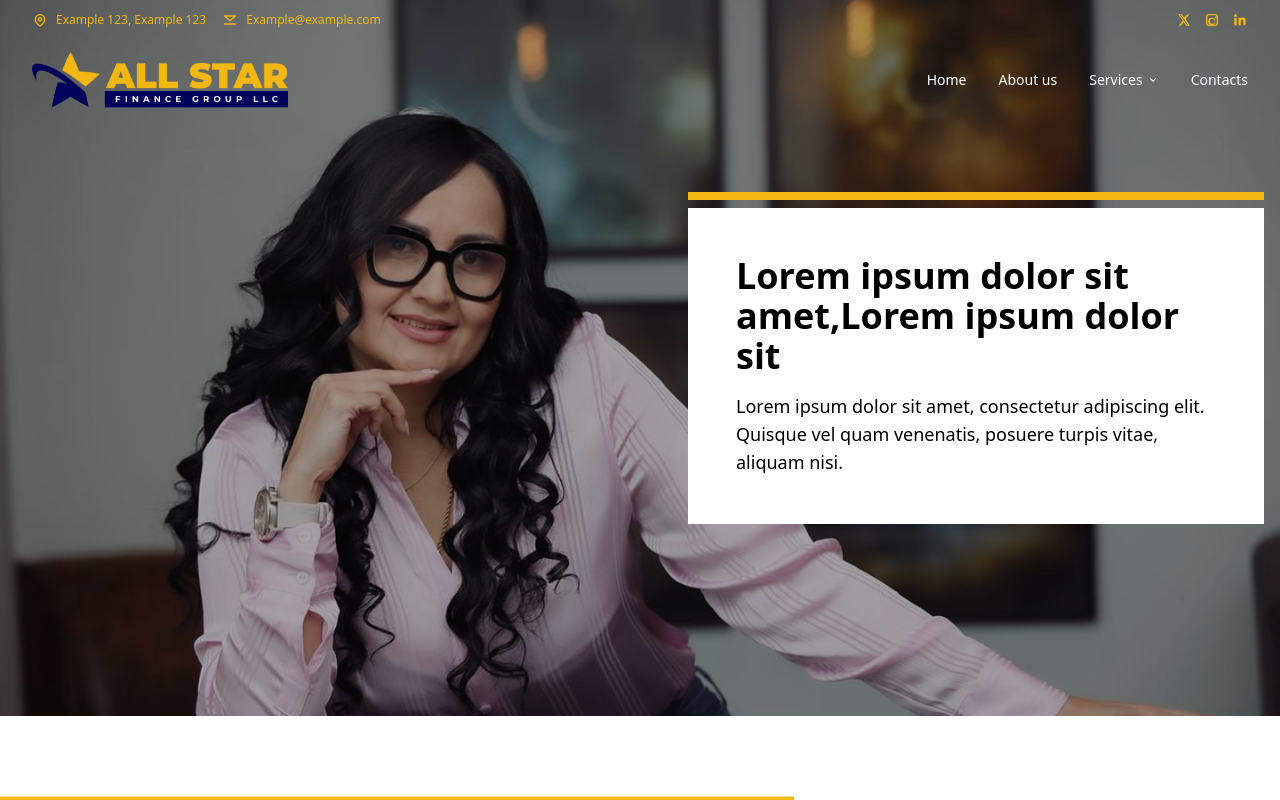
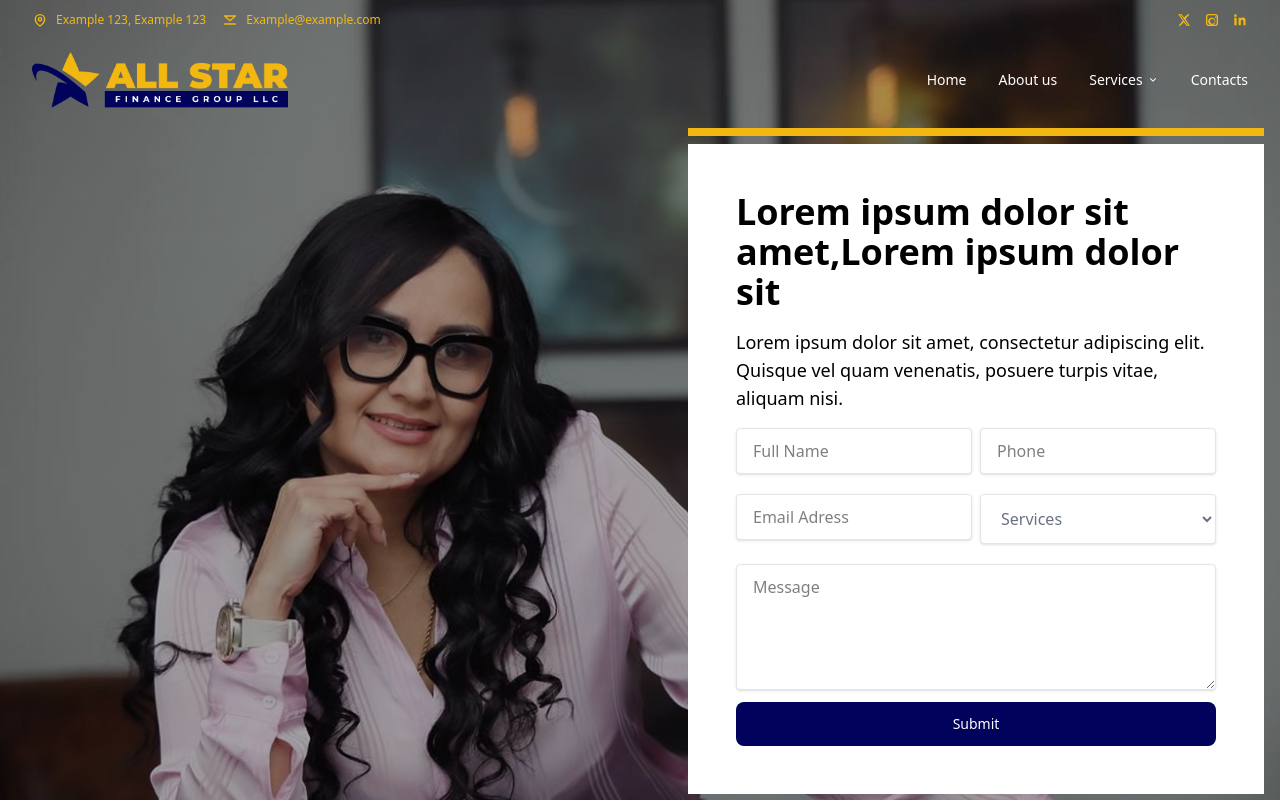
Before and after one commit to JerryMalloney/all-star-finance-group, a Next.js app: page / in a window 1280 px wide. Shown: the top 800 px of the page. Built offline with nearby package versions, Linux system fonts and the light colour scheme.

Commit message:
feat: add EmailForm component and integrate with contact form feat: update package.json and package-lock.json with new dependencies feat: enhance globals.css with secondary brand color fix: adjust padding in Hero component and integrate EmailForm

```diff
--- a/package.json
+++ b/package.json
@@ -16,6 +16,8 @@
     "radix-ui": "^1.4.3",
     "react": "19.2.3",
     "react-dom": "19.2.3",
+    "react-hook-form": "^7.71.1",
+    "sonner": "^2.0.7",
     "tailwind-merge": "^3.4.0"
   },
   "devDependencies": {
--- /dev/null
+++ b/public/forms2.html
@@ -0,0 +1,18 @@
+<html>
+  <head></head>
+  <body>
+    <form name="contact" data-netlify="true" hidden>
+      <input type="hidden" name="form-name" value="contact" />
+      <input name="fullName" type="text" />
+      <input name="phone" type="text" />
+      <input name="email" type="text" />
+      <select name="services">
+        <option value="tax-planning">Tax Planning</option>
+        <option value="bookkeeping">Bookkeeping</option>
+        <option value="consulting">Consulting</option>
+        <option value="other">Other</option>
+      </select>
+      <textarea name="message"></textarea>
+    </form>
+  </body>
+</html>
--- a/src/app/globals.css
+++ b/src/app/globals.css
@@ -6,6 +6,7 @@
 
 @theme inline {
   --color-brand-primary: #f2b811;
+  --color-brand-secondary: #00025c;
   --color-background: var(--background);
   --color-foreground: var(--foreground);
   --font-sans: var(--font-geist-sans);
--- a/src/components/home/Home.tsx
+++ b/src/components/home/Home.tsx
@@ -1,10 +1,11 @@
 import Image from "next/image";
+import EmailForm from "../shared/EmailForm";
 
 const Hero = () => {
   return (
     <div className="relative">
       <Image alt="" fill src={"/hero.png"} className="object-cover" />
-      <div className="relative py-[50%] md:py-[30%] lg:py-[25%] xl:py-[15%] bg-black/35 px-4">
+      <div className="relative py-[40%] md:py-[30%] lg:py-[25%] xl:py-[10%] bg-black/35 px-4">
         <div className="container mx-auto">
           <div className="max-w-xl ml-auto">
             <div className="bg-brand-primary h-2 wfull mb-2"></div>
@@ -16,6 +17,7 @@ const Hero = () => {
                 Lorem ipsum dolor sit amet, consectetur adipiscing elit. Quisque
                 vel quam venenatis, posuere turpis vitae, aliquam nisi.
               </p>
+              <EmailForm />
             </div>
           </div>
         </div>
--- a/src/components/home/Section4.tsx
+++ b/src/components/home/Section4.tsx
@@ -71,7 +71,7 @@ const Section4 = () => {
             <Link
               key={card.title}
               href={card.href}
-              className="group block rounded-md bg-white shadow-[0_10px_30px_rgba(0,0,0,0.12)] transition hover:-translate-y-1"
+              className="group block  bg-white shadow-[0_10px_30px_rgba(0,0,0,0.12)] transition hover:-translate-y-1"
             >
               <div className="p-6">
                 <div className="flex items-center gap-4">
--- /dev/null
+++ b/src/components/shared/EmailForm.tsx
@@ -0,0 +1,127 @@
+"use client";
+
+import React from "react";
+import { SubmitHandler, useForm } from "react-hook-form";
+import { toast } from "sonner";
+
+type Inputs = {
+  fullName: string;
+  phone: string;
+  email: string;
+  services: string;
+  message: string;
+};
+
+type EmailFormProps = {
+  className?: string;
+};
+
+const EmailForm = ({ className = "" }: EmailFormProps) => {
+  const {
+    register,
+    handleSubmit,
+    // eslint-disable-next-line @typescript-eslint/no-unused-vars
+    formState: { errors },
+    reset,
+  } = useForm<Inputs>();
+
+  const onSubmit: SubmitHandler<Inputs> = async (_, event) => {
+    const myForm = event?.target;
+    const formData = new FormData(myForm as HTMLFormElement);
+
+    const res = await fetch("/forms2.html", {
+      method: "POST",
+      headers: { "Content-Type": "application/x-www-form-urlencoded" },
+      // eslint-disable-next-line @typescript-eslint/no-explicit-any
+      body: new URLSearchParams(formData as any).toString(),
+    });
+
+    if (res.status === 200) {
+      toast.success("Your message has been sent.");
+      reset();
+    } else {
+      toast.error("Oops! there was a error sending the form");
+    }
+  };
+
+  return (
+    <form
+      className={className}
+      name="contact"
+      method="POST"
+      data-netlify="true"
+      data-netlify-honeypot="bot-field"
+      onSubmit={handleSubmit(onSubmit)}
+    >
+      <input type="hidden" name="form-name" value="contact" />
+
+      <div className="grid grid-cols-1 lg:grid-cols-2 bg-brand gap-2">
+        <div className="w-full">
+          <input
+            className="block w-full  border rounded shadow py-3 px-4 mb-3 leading-tight focus:outline-none focus:bg-white bg-white text-black"
+            id="fullName"
+            placeholder="Full Name"
+            type="text"
+            {...register("fullName")}
+          />
+        </div>
+
+        <div className="w-full">
+          <input
+            className="block w-full  border rounded shadow py-3 px-4 mb-3 leading-tight focus:outline-none focus:bg-white bg-white text-black"
+            id="phone"
+            placeholder="Phone"
+            type="text"
+            {...register("phone")}
+          />
+        </div>
+
+        <div className="w-full">
+          <input
+            className="block w-full  border rounded shadow py-3 px-4 mb-3 leading-tight focus:outline-none focus:bg-white bg-white text-black"
+            id="email"
+            placeholder="Email Adress"
+            type="email"
+            {...register("email")}
+          />
+        </div>
+
+        <div className="w-full">
+          <select
+            id="services"
+            className="block w-full border rounded py-3 px-4 mb-3 leading-tight focus:outline-none focus:bg-white bg-white text-gray-500 shadow"
+            defaultValue=""
+            {...register("services")}
+          >
+            <option value="" disabled>
+              Services
+            </option>
+            <option value="tax-planning">Tax Planning</option>
+            <option value="bookkeeping">Bookkeeping</option>
+            <option value="consulting">Consulting</option>
+            <option value="other">Other</option>
+          </select>
+        </div>
+
+        <div className="lg:col-span-2">
+          <textarea
+            className=" block w-full   border rounded py-3 px-4 mb-3 leading-tight focus:outline-none focus:bg-white bg-white text-black shadow"
+            placeholder="Message"
+            id="message"
+            rows={5}
+            {...register("message")}
+          ></textarea>
+        </div>
+      </div>
+
+      <button
+        className="hover:cursor-pointer w-full bg-brand-secondary rounded-md inline-block px-4 py-3 text-sm text-white hover:scale-105 transition hover:shadow-lg"
+        type="submit"
+      >
+        Submit
+      </button>
+    </form>
+  );
+};
+
+export default EmailForm;
```
Also changed, not shown: 1 other file (tests, documents, lock files or other folders).
